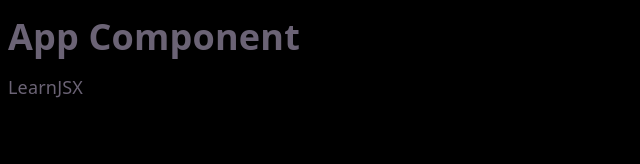
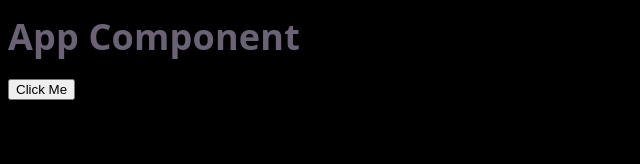
Before and after one commit to sanjanaramgarhia/Business-Portal-Django-React, a React (Vite) app: page / in a window 1280 px wide. Shown: the top 164 px of the page, without its empty margins (0-640 px from the left). Built offline with nearby package versions, Linux system fonts and the light colour scheme.

Commit message:
Hooks in React

```diff
--- a/src/App.jsx
+++ b/src/App.jsx
@@ -1,16 +1,26 @@
 import HelloWorld from './components/HelloWorld'
 import LearnReact from './components/LearnReact'
 import LearnJSX from './components/LearnJSX'
+import Learnprops from './components/Learnprops'
+import Learnevent from './components/Learnevent'
+import LearnLiftingStateup from './components/LearnLiftingStateup'
+import UseState from './components/UseState'
 
 function App() {
-
+  const getStock = (data) => {
+    console.log(data)
+  }
 
   return (
     <>
       <h1>App Component</h1>
       {/* <HelloWorld />
       <LearnReact /> */}
-      <LearnJSX />
+      {/* <LearnJSX />
+      <Learnprops stock="Tesla" price={price} /> */}
+      {/* { <Learnevent /> } */}
+      {/* {<LearnLiftingStateup getStock={getStock} /> } */}
+      <UseState />
 
     </>
   )
--- /dev/null
+++ b/src/components/LearnLiftingStateup.jsx
@@ -0,0 +1,17 @@
+import React from 'react'
+
+const LearnLiftingStateup = (props) => {
+    const handleClick = () => {
+        let stock = "Tesla"
+        props.getStock(stock)
+
+    }
+  return (
+    <>
+    <h1>Learn Lifting State Up</h1>
+    <button onClick={handleClick}>Click Me</button>
+    </>
+  )
+}
+
+export default LearnLiftingStateup
--- /dev/null
+++ b/src/components/Learnevent.jsx
@@ -0,0 +1,21 @@
+
+
+const Learnevent = () => {
+    const handleclick = () => {
+        console.log("Button Clicked")
+    }
+    const handleclickagain = (param) => {
+        console.log(param)
+    }
+  return (
+    <>
+    <button onClick={handleclick}>Click Me</button>
+    <br />
+    <button onClick={() => handleclickagain("Clicked Again")}>Click Again</button>
+
+
+    </>
+  )
+}
+
+export default Learnevent
--- /dev/null
+++ b/src/components/Learnprops.jsx
@@ -0,0 +1,12 @@
+import React from 'react'
+
+function Learnprops(props) {
+  return (
+    <>
+      <h2>Stock name: {props.stock}</h2>
+      <h2>Stock price: ${props.price}</h2>
+    </>
+  )
+}
+
+export default Learnprops
--- /dev/null
+++ b/src/components/UseState.jsx
@@ -0,0 +1,18 @@
+import {useState} from 'react'
+
+const UseState = () => {
+  const [count, setCount] = useState(5)
+  console.log(count)
+
+    const handlecount = () => {
+        setCount(count + 1)
+    }
+
+  return (
+    <>
+    <button onClick={handlecount}>Click Me</button>
+    </>
+  )
+}
+
+export default UseState
```
